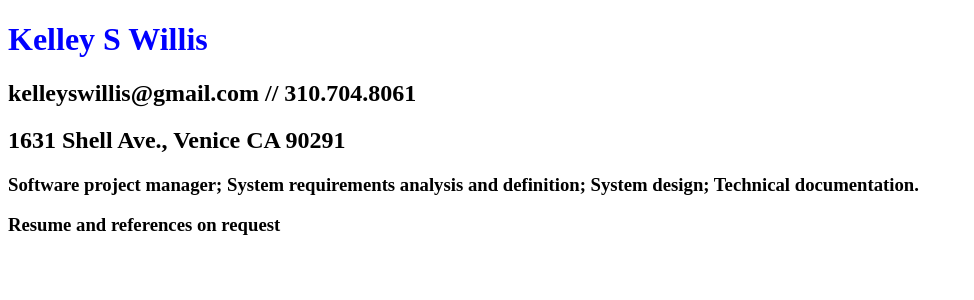
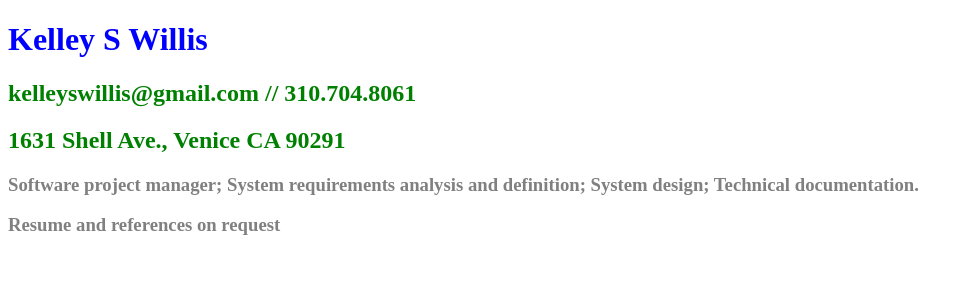
Before and after one commit to Kzoom/Biz_card, a Rails app: page / in a window 1280 px wide. Shown: the top 300 px of the page, without its empty margins (0-974 px from the left). Run offline with Rails 7, Linux system fonts and the light colour scheme; some libraries are stand-ins or nearby versions.

Commit message:
added style sheet with colors

```diff
--- a/app/assets/stylesheets/application.css
+++ b/app/assets/stylesheets/application.css
@@ -21,3 +21,5 @@ h1 {color: blue;
 	/* background-image: image-url('logo.png');  logo.png is just a name here */
 
 }
+h2 {color: green;}
+h3 {color: grey;}
```
